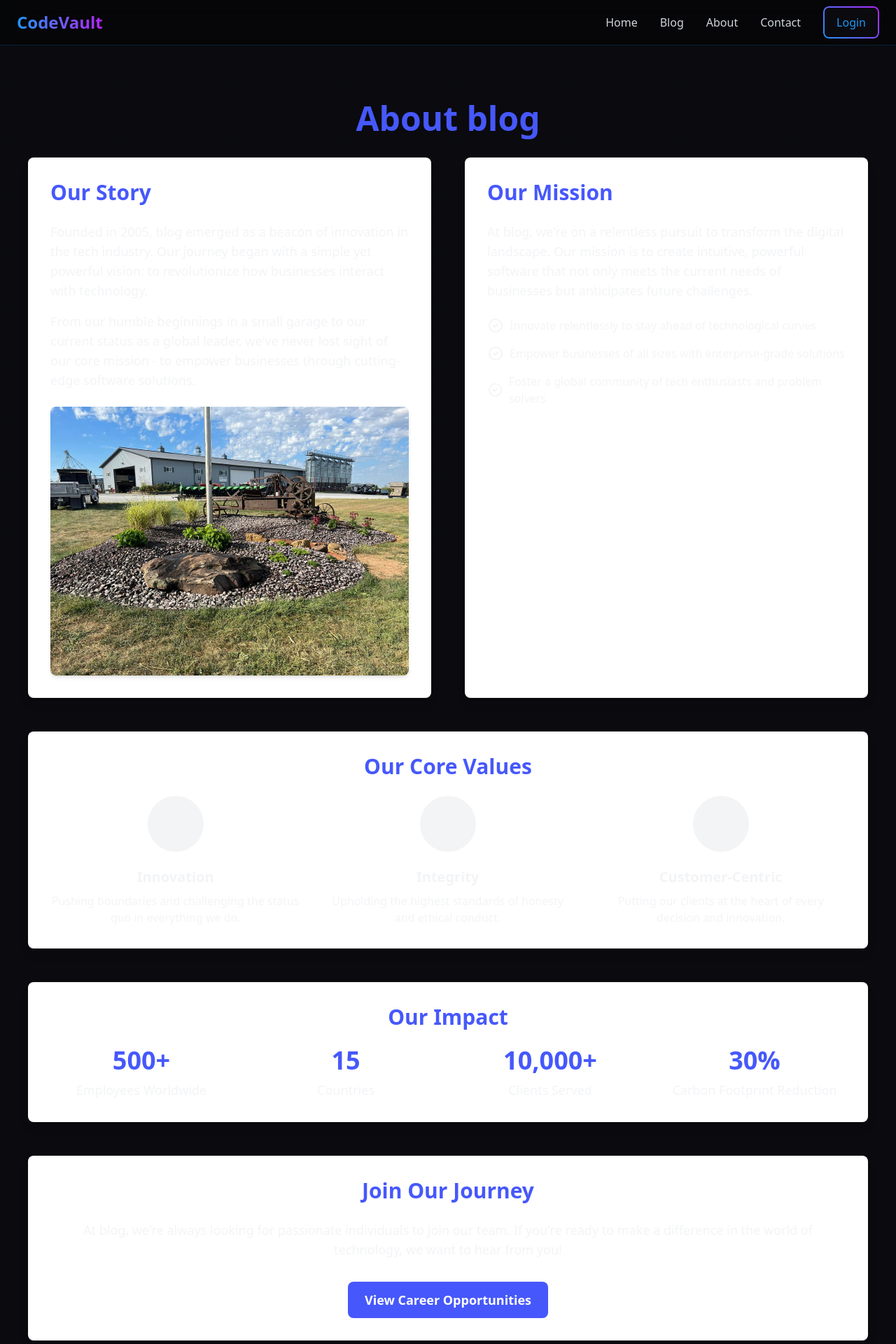
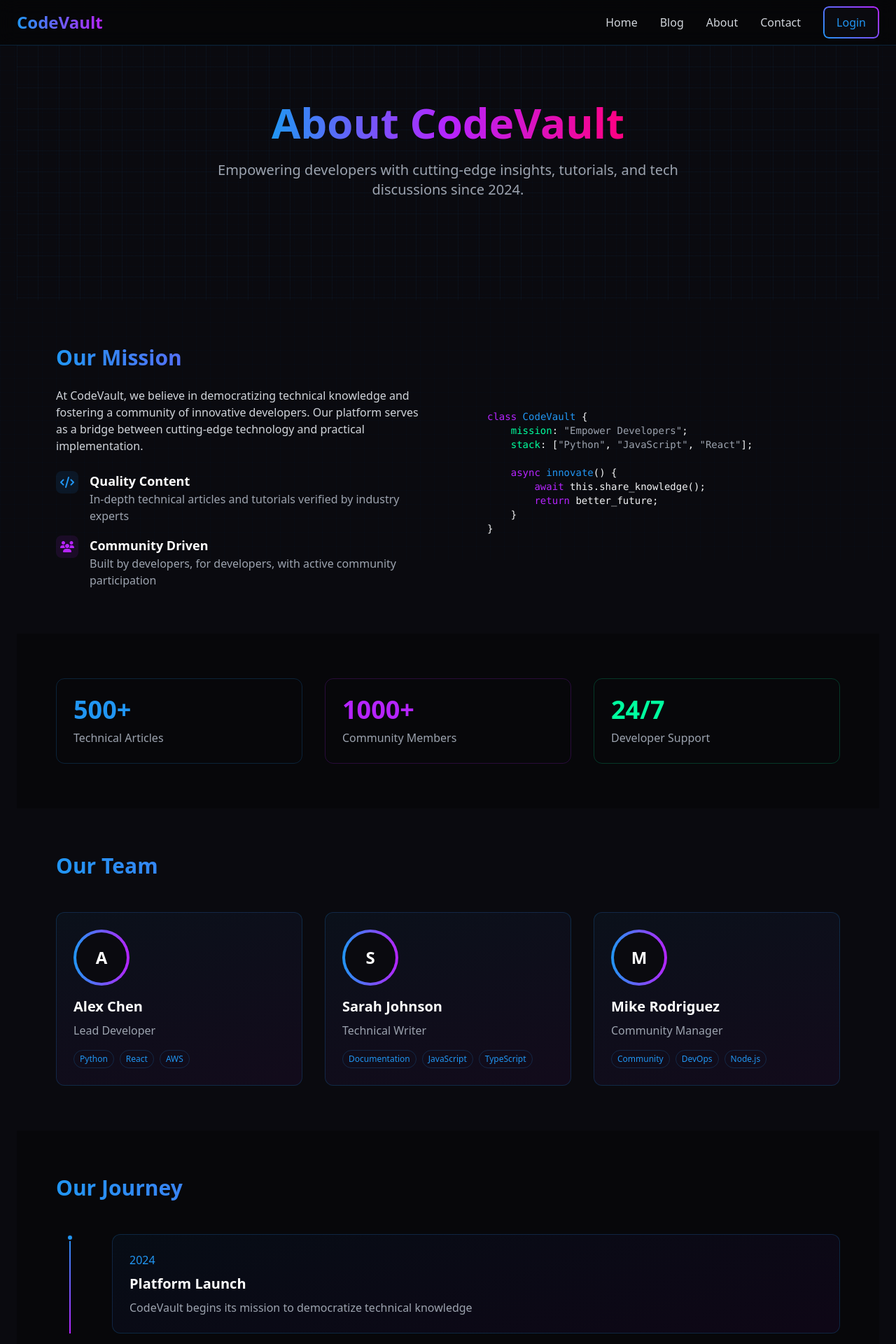
Before and after one commit to JohnathonCrowder/Flask_blog, a Flask app: page /about in a window 1280 px wide. Shown: the top 1920 px of the page at 70% size. Run offline with Flask 3, Linux system fonts and the light colour scheme; data that the repository does not hold is empty; some libraries are stand-ins or nearby versions.

Commit message:
Update about.html

```diff
--- a/app/templates/about.html
+++ b/app/templates/about.html
@@ -1,109 +1,246 @@
 {% extends "base.html" %}
 
-{% block title %}About - blog{% endblock %}
+{% block title %}About CodeVault - Our Mission{% endblock %}
 
 {% block head %}
-{{ super() }}
-<link href="https://unpkg.com/aos@2.3.1/dist/aos.css" rel="stylesheet">
-<script src="https://unpkg.com/aos@2.3.1/dist/aos.js"></script>
+<style>
+    .tech-grid {
+        background-image:
+            linear-gradient(rgba(33, 150, 243, 0.05) 1px, transparent 1px),
+            linear-gradient(90deg, rgba(33, 150, 243, 0.05) 1px, transparent 1px);
+        background-size: 30px 30px;
+    }
+
+    .feature-card {
+        transition: all 0.3s ease;
+        background: linear-gradient(165deg, rgba(33, 150, 243, 0.05) 0%, rgba(182, 36, 255, 0.05) 100%);
+    }
+
+    .feature-card:hover {
+        transform: translateY(-5px);
+        box-shadow: 0 0 30px rgba(33, 150, 243, 0.2);
+    }
+
+    .stat-card {
+        position: relative;
+        overflow: hidden;
+    }
+
+    .stat-card::before {
+        content: '';
+        position: absolute;
+        top: 0;
+        left: 0;
+        right: 0;
+        bottom: 0;
+        background: linear-gradient(45deg, rgba(33, 150, 243, 0.1), rgba(182, 36, 255, 0.1));
+        transform: translateX(-100%);
+        transition: transform 0.5s ease;
+    }
+
+    .stat-card:hover::before {
+        transform: translateX(0);
+    }
+
+    .timeline-item {
+        position: relative;
+    }
+
+    .timeline-item::before {
+        content: '';
+        position: absolute;
+        left: -29px;
+        top: 0;
+        width: 2px;
+        height: 100%;
+        background: linear-gradient(to bottom, #2196f3, #b624ff);
+    }
+
+    .timeline-dot {
+        position: absolute;
+        left: -33px;
+        top: 0;
+        width: 10px;
+        height: 10px;
+        border-radius: 50%;
+        background: #2196f3;
+        border: 2px solid #0a0a0f;
+    }
+</style>
 {% endblock %}
 
 {% block content %}
-<div class="container mx-auto px-4 py-12">
-    <h1 class="text-5xl font-bold mb-8 text-center" data-aos="fade-down" style="color: #4658fb;">About blog</h1>
-
-    <div class="grid grid-cols-1 md:grid-cols-2 gap-12 mb-12">
-        <div class="bg-white shadow-lg rounded-lg p-8" data-aos="fade-right">
-            <h2 class="text-3xl font-semibold mb-6" style="color: #4658fb;">Our Story</h2>
-            <p class="mb-4 text-lg">Founded in 2005, blog emerged as a beacon of innovation in the tech industry. Our journey began with a simple yet powerful vision: to revolutionize how businesses interact with technology.</p>
-            <p class="mb-4 text-lg">From our humble beginnings in a small garage to our current status as a global leader, we've never lost sight of our core mission - to empower businesses through cutting-edge software solutions.</p>
-            <div class="mt-6 flex justify-center">
-                <img src="{{ url_for('static', filename='img/office.jpg') }}" alt="blog Office" class="rounded-lg shadow-md" data-aos="zoom-in" data-aos-delay="300">
-            </div>
-        </div>
-
-        <div class="bg-white shadow-lg rounded-lg p-8" data-aos="fade-left">
-            <h2 class="text-3xl font-semibold mb-6" style="color: #4658fb;">Our Mission</h2>
-            <p class="mb-6 text-lg">At blog, we're on a relentless pursuit to transform the digital landscape. Our mission is to create intuitive, powerful software that not only meets the current needs of businesses but anticipates future challenges.</p>
-            <ul class="space-y-4">
-                <li class="flex items-center" data-aos="fade-left" data-aos-delay="200">
-                    <svg class="h-6 w-6 mr-2" fill="none" stroke="currentColor" viewBox="0 0 24 24" xmlns="http://www.w3.org/2000/svg"><path stroke-linecap="round" stroke-linejoin="round" stroke-width="2" d="M9 12l2 2 4-4m6 2a9 9 0 11-18 0 9 9 0 0118 0z"></path></svg>
-                    <span>Innovate relentlessly to stay ahead of technological curves</span>
-                </li>
-                <li class="flex items-center" data-aos="fade-left" data-aos-delay="400">
-                    <svg class="h-6 w-6 mr-2" fill="none" stroke="currentColor" viewBox="0 0 24 24" xmlns="http://www.w3.org/2000/svg"><path stroke-linecap="round" stroke-linejoin="round" stroke-width="2" d="M9 12l2 2 4-4m6 2a9 9 0 11-18 0 9 9 0 0118 0z"></path></svg>
-                    <span>Empower businesses of all sizes with enterprise-grade solutions</span>
-                </li>
-                <li class="flex items-center" data-aos="fade-left" data-aos-delay="600">
-                    <svg class="h-6 w-6 mr-2" fill="none" stroke="currentColor" viewBox="0 0 24 24" xmlns="http://www.w3.org/2000/svg"><path stroke-linecap="round" stroke-linejoin="round" stroke-width="2" d="M9 12l2 2 4-4m6 2a9 9 0 11-18 0 9 9 0 0118 0z"></path></svg>
-                    <span>Foster a global community of tech enthusiasts and problem solvers</span>
-                </li>
-            </ul>
+<!-- Hero Section -->
+<section class="tech-grid -mt-8 py-20 px-4 relative">
+    <div class="container mx-auto max-w-6xl relative">
+        <div class="text-center mb-16">
+            <h1 class="text-4xl md:text-6xl font-bold mb-6">
+                <span class="bg-gradient-to-r from-neon-blue via-neon-purple to-neon-pink bg-clip-text text-transparent">
+                    About CodeVault
+                </span>
+            </h1>
+            <p class="text-xl text-gray-400 max-w-2xl mx-auto">
+                Empowering developers with cutting-edge insights, tutorials, and tech discussions since 2024.
+            </p>
         </div>
     </div>
+</section>
 
-    <div class="bg-white shadow-lg rounded-lg p-8 mb-12" data-aos="fade-up">
-        <h2 class="text-3xl font-semibold mb-6 text-center" style="color: #4658fb;">Our Core Values</h2>
-        <div class="grid grid-cols-1 md:grid-cols-3 gap-8">
-            <div class="text-center" data-aos="zoom-in" data-aos-delay="200">
-                <div class="bg-gray-100 rounded-full p-4 mb-4 inline-block">
-                    <svg class="h-12 w-12" fill="none" stroke="currentColor" viewBox="0 0 24 24" xmlns="http://www.w3.org/2000/svg"><path stroke-linecap="round" stroke-linejoin="round" stroke-width="2" d="M13 10V3L4 14h7v7l9-11h-7z"></path></svg>
+<!-- Mission Section -->
+<section class="py-16">
+    <div class="container mx-auto max-w-6xl px-4">
+        <div class="grid grid-cols-1 md:grid-cols-2 gap-12 items-center">
+            <div class="space-y-6">
+                <h2 class="text-3xl font-bold bg-gradient-to-r from-neon-blue to-neon-purple bg-clip-text text-transparent">
+                    Our Mission
+                </h2>
+                <p class="text-gray-300">
+                    At CodeVault, we believe in democratizing technical knowledge and fostering a community of innovative developers. Our platform serves as a bridge between cutting-edge technology and practical implementation.
+                </p>
+                <div class="space-y-4">
+                    <div class="flex items-start">
+                        <div class="flex-shrink-0">
+                            <div class="h-8 w-8 rounded-lg bg-neon-blue/10 flex items-center justify-center">
+                                <i class="fas fa-code text-neon-blue"></i>
+                            </div>
+                        </div>
+                        <div class="ml-4">
+                            <h3 class="text-lg font-semibold text-white">Quality Content</h3>
+                            <p class="text-gray-400">In-depth technical articles and tutorials verified by industry experts</p>
+                        </div>
+                    </div>
+                    <div class="flex items-start">
+                        <div class="flex-shrink-0">
+                            <div class="h-8 w-8 rounded-lg bg-neon-purple/10 flex items-center justify-center">
+                                <i class="fas fa-users text-neon-purple"></i>
+                            </div>
+                        </div>
+                        <div class="ml-4">
+                            <h3 class="text-lg font-semibold text-white">Community Driven</h3>
+                            <p class="text-gray-400">Built by developers, for developers, with active community participation</p>
+                        </div>
+                    </div>
                 </div>
-                <h3 class="text-xl font-semibold mb-2">Innovation</h3>
-                <p>Pushing boundaries and challenging the status quo in everything we do.</p>
             </div>
-            <div class="text-center" data-aos="zoom-in" data-aos-delay="400">
-                <div class="bg-gray-100 rounded-full p-4 mb-4 inline-block">
-                    <svg class="h-12 w-12" fill="none" stroke="currentColor" viewBox="0 0 24 24" xmlns="http://www.w3.org/2000/svg"><path stroke-linecap="round" stroke-linejoin="round" stroke-width="2" d="M12 22s8-4 8-10V5l-8-3-8 3v7c0 6 8 10 8 10z"></path></svg>
-                </div>
-                <h3 class="text-xl font-semibold mb-2">Integrity</h3>
-                <p>Upholding the highest standards of honesty and ethical conduct.</p>
-            </div>
-            <div class="text-center" data-aos="zoom-in" data-aos-delay="600">
-                <div class="bg-gray-100 rounded-full p-4 mb-4 inline-block">
-                    <svg class="h-12 w-12" fill="none" stroke="currentColor" viewBox="0 0 24 24" xmlns="http://www.w3.org/2000/svg"><path stroke-linecap="round" stroke-linejoin="round" stroke-width="2" d="M14 10h4.764a2 2 0 011.789 2.894l-3.5 7A2 2 0 0115.263 21h-4.017c-.163 0-.326-.02-.485-.06L7 20m7-10V5a2 2 0 00-2-2h-.095c-.5 0-.905.405-.905.905 0 .714-.211 1.412-.608 2.006L7 11v9m7-10h-2M7 20H5a2 2 0 01-2-2v-6a2 2 0 012-2h2.5"></path></svg>
-                </div>
-                <h3 class="text-xl font-semibold mb-2">Customer-Centric</h3>
-                <p>Putting our clients at the heart of every decision and innovation.</p>
+            <div class="terminal p-8 pt-12">
+                <!-- Code Sample -->
+                <pre class="text-sm font-mono"><span class="text-neon-purple">class</span> <span class="text-neon-blue">CodeVault</span> {
+    <span class="text-neon-green">mission</span>: <span class="text-gray-400">"Empower Developers"</span>;
+    <span class="text-neon-green">stack</span>: [<span class="text-gray-400">"Python"</span>, <span class="text-gray-400">"JavaScript"</span>, <span class="text-gray-400">"React"</span>];
+
+    <span class="text-neon-purple">async</span> <span class="text-neon-blue">innovate</span>() {
+        <span class="text-neon-purple">await</span> this.share_knowledge();
+        <span class="text-neon-purple">return</span> better_future;
+    }
+}</pre>
             </div>
         </div>
     </div>
+</section>
 
-    <div class="bg-white shadow-lg rounded-lg p-8 mb-12" data-aos="fade-up">
-        <h2 class="text-3xl font-semibold mb-6 text-center" style="color: #4658fb;">Our Impact</h2>
-        <div class="grid grid-cols-2 md:grid-cols-4 gap-8 text-center">
-            <div data-aos="fade-up" data-aos-delay="200">
-                <div class="text-4xl font-bold mb-2" style="color: #4658fb;">500+</div>
-                <p class="text-lg">Employees Worldwide</p>
+<!-- Stats Section -->
+<section class="py-16 bg-cyber-darker/50">
+    <div class="container mx-auto max-w-6xl px-4">
+        <div class="grid grid-cols-1 md:grid-cols-3 gap-8">
+            <div class="stat-card p-6 rounded-xl border border-neon-blue/20">
+                <div class="text-4xl font-bold text-neon-blue mb-2">{{ total_posts if total_posts else '500' }}+</div>
+                <div class="text-gray-400">Technical Articles</div>
             </div>
-            <div data-aos="fade-up" data-aos-delay="400">
-                <div class="text-4xl font-bold mb-2" style="color: #4658fb;">15</div>
-                <p class="text-lg">Countries</p>
+            <div class="stat-card p-6 rounded-xl border border-neon-purple/20">
+                <div class="text-4xl font-bold text-neon-purple mb-2">{{ total_users if total_users else '1000' }}+</div>
+                <div class="text-gray-400">Community Members</div>
             </div>
-            <div data-aos="fade-up" data-aos-delay="600">
-                <div class="text-4xl font-bold mb-2" style="color: #4658fb;">10,000+</div>
-                <p class="text-lg">Clients Served</p>
-            </div>
-            <div data-aos="fade-up" data-aos-delay="800">
-                <div class="text-4xl font-bold mb-2" style="color: #4658fb;">30%</div>
-                <p class="text-lg">Carbon Footprint Reduction</p>
+            <div class="stat-card p-6 rounded-xl border border-neon-green/20">
+                <div class="text-4xl font-bold text-neon-green mb-2">24/7</div>
+                <div class="text-gray-400">Developer Support</div>
             </div>
         </div>
     </div>
+</section>
 
-    <div class="bg-white shadow-lg rounded-lg p-8" data-aos="fade-up">
-        <h2 class="text-3xl font-semibold mb-6 text-center" style="color: #4658fb;">Join Our Journey</h2>
-        <p class="text-lg text-center mb-8">At blog, we're always looking for passionate individuals to join our team. If you're ready to make a difference in the world of technology, we want to hear from you!</p>
-        <div class="text-center">
-            <a href="#" class="inline-block px-6 py-3 text-lg font-semibold text-white rounded-lg transition duration-300 ease-in-out" style="background-color: #4658fb; hover:opacity-90;">View Career Opportunities</a>
+<!-- Team Section -->
+<section class="py-16">
+    <div class="container mx-auto max-w-6xl px-4">
+        <h2 class="text-3xl font-bold mb-12 bg-gradient-to-r from-neon-blue to-neon-purple bg-clip-text text-transparent">
+            Our Team
+        </h2>
+        <div class="grid grid-cols-1 md:grid-cols-3 gap-8">
+            {% for member in [
+                {'name': 'Alex Chen', 'role': 'Lead Developer', 'image': 'alex.jpg', 'tech': ['Python', 'React', 'AWS']},
+                {'name': 'Sarah Johnson', 'role': 'Technical Writer', 'image': 'sarah.jpg', 'tech': ['Documentation', 'JavaScript', 'TypeScript']},
+                {'name': 'Mike Rodriguez', 'role': 'Community Manager', 'image': 'mike.jpg', 'tech': ['Community', 'DevOps', 'Node.js']}
+            ] %}
+            <div class="feature-card p-6 rounded-xl border border-neon-blue/20">
+                <div class="relative mb-4">
+                    <div class="w-20 h-20 rounded-full bg-gradient-to-r from-neon-blue to-neon-purple p-1">
+                        <div class="w-full h-full rounded-full bg-cyber-dark flex items-center justify-center">
+                            <span class="text-2xl font-bold text-white">{{ member.name[0] }}</span>
+                        </div>
+                    </div>
+                </div>
+                <h3 class="text-xl font-bold text-white mb-2">{{ member.name }}</h3>
+                <p class="text-gray-400 mb-4">{{ member.role }}</p>
+                <div class="flex flex-wrap gap-2">
+                    {% for tech in member.tech %}
+                    <span class="px-2 py-1 text-xs rounded-full border border-neon-blue/20 text-neon-blue">
+                        {{ tech }}
+                    </span>
+                    {% endfor %}
+                </div>
+            </div>
+            {% endfor %}
         </div>
     </div>
-</div>
+</section>
 
-<script>
-  AOS.init({
-    duration: 1000,
-    once: true,
-  });
-</script>
+<!-- Our Journey -->
+<section class="py-16 bg-cyber-darker/50">
+    <div class="container mx-auto max-w-6xl px-4">
+        <h2 class="text-3xl font-bold mb-12 bg-gradient-to-r from-neon-blue to-neon-purple bg-clip-text text-transparent">
+            Our Journey
+        </h2>
+        <div class="relative pl-12">
+            {% for milestone in [
+                {'year': '2024', 'title': 'Platform Launch', 'description': 'CodeVault begins its mission to democratize technical knowledge'},
+                {'year': '2024', 'title': 'Community Growth', 'description': 'Reached first 1,000 active members'},
+                {'year': '2024', 'title': 'Content Expansion', 'description': 'Launched advanced tutorial series and tech documentation'}
+            ] %}
+            <div class="timeline-item mb-8 pl-8">
+                <div class="timeline-dot"></div>
+                <div class="feature-card p-6 rounded-xl border border-neon-blue/20">
+                    <div class="text-neon-blue mb-2">{{ milestone.year }}</div>
+                    <h3 class="text-xl font-bold text-white mb-2">{{ milestone.title }}</h3>
+                    <p class="text-gray-400">{{ milestone.description }}</p>
+                </div>
+            </div>
+            {% endfor %}
+        </div>
+    </div>
+</section>
+
+<!-- Call to Action -->
+<section class="py-16">
+    <div class="container mx-auto max-w-4xl px-4 text-center">
+        <div class="gradient-border rounded-xl p-8">
+            <h2 class="text-3xl font-bold mb-4 bg-gradient-to-r from-neon-blue to-neon-purple bg-clip-text text-transparent">
+                Join Our Tech Community
+            </h2>
+            <p class="text-gray-400 mb-8">
+                Be part of a growing community of developers and tech enthusiasts. Share knowledge, learn, and grow together.
+            </p>
+            <div class="flex justify-center space-x-4">
+                <a href="{{ url_for('auth.register') }}"
+                   class="gradient-border rounded-lg inline-block">
+                    <span class="px-6 py-3 inline-block text-neon-blue hover:text-neon-purple transition-colors">
+                        Join Now
+                    </span>
+                </a>
+                <a href="{{ url_for('blog.index') }}"
+                   class="px-6 py-3 border border-neon-blue/30 rounded-lg text-gray-300 hover:text-white hover:border-neon-blue transition-all">
+                    Browse Articles
+                </a>
+            </div>
+        </div>
+    </div>
+</section>
 {% endblock %}
```
